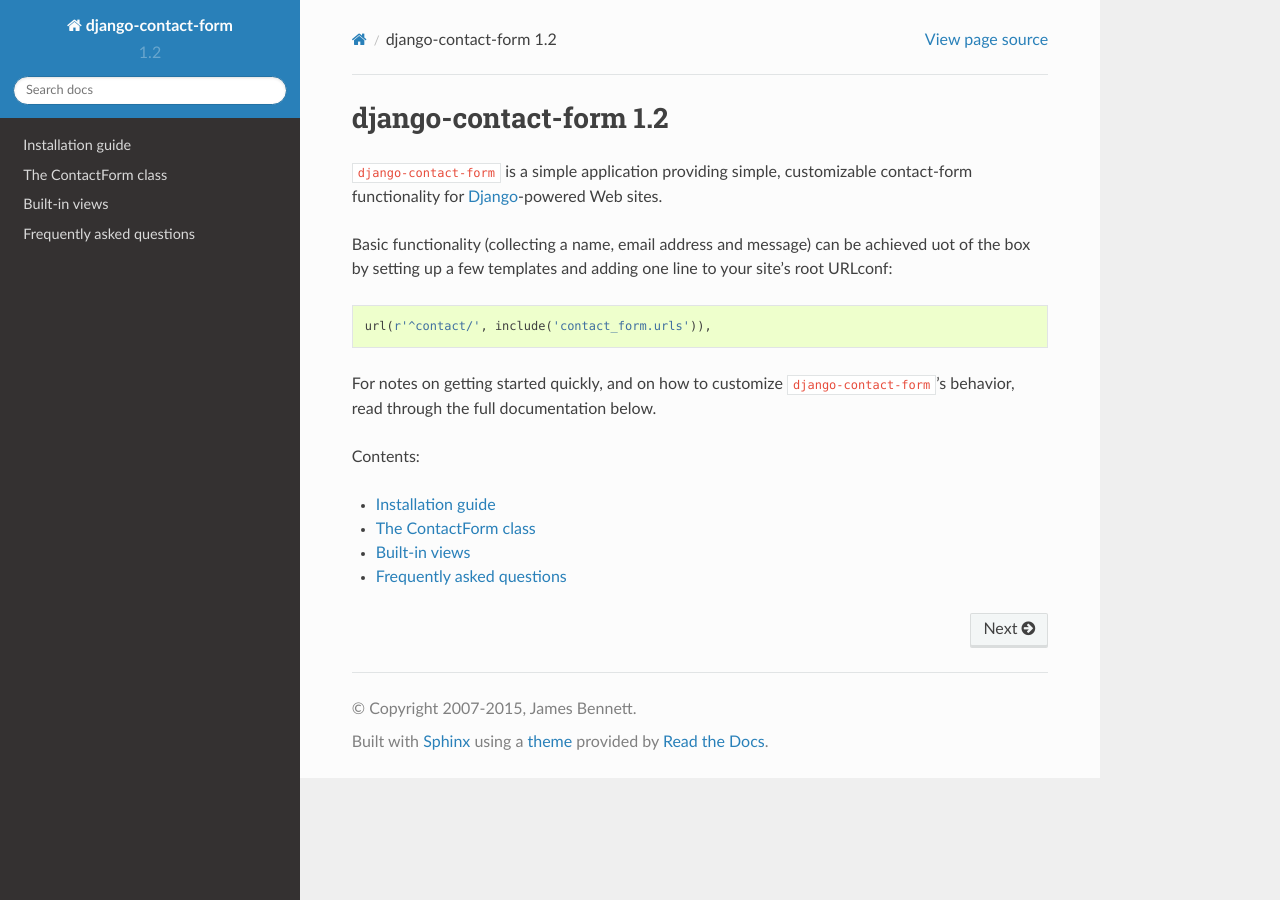
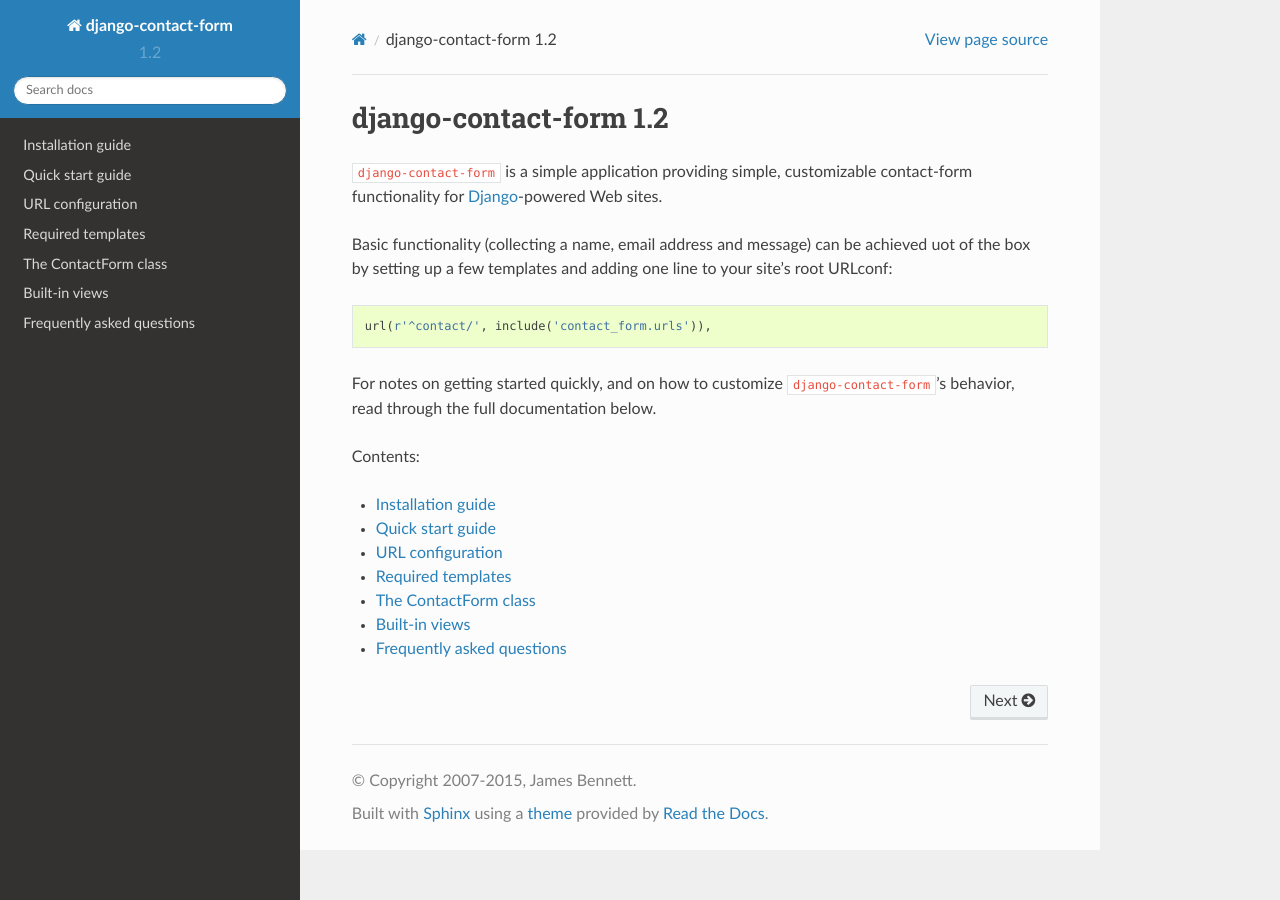
Before and after one commit to ubernostrum/django-contact-form, a Sphinx documentation site: the page built from docs/index.rst, in a window 1280 px wide. Built offline with Sphinx 7.4.7 and the Read the Docs theme 2.0.0, drawn with Linux system fonts in a browser that asks for light colours; some of the changed lines change nothing that is shown.

Commit message:
Add quickstart document.

```diff
--- a/docs/index.rst
+++ b/docs/index.rst
@@ -24,6 +24,7 @@
    :maxdepth: 1
 
    install
+   quickstart
    forms
    views
    faq
--- /dev/null
+++ b/docs/quickstart.rst
@@ -0,0 +1,100 @@
+.. _quickstart:
+
+Quick start guide
+=================
+
+First you'll need to have Django and ``django-contact-form``
+installed; for details on that, see :ref:`the installation guide
+<install>`.
+
+Once that's done, you can start setting up
+``django-contact-form``. Since it doesn't provide any database models
+or use any other application-config mechanisms, you do *not* need to
+add ``django-contact-form`` to your ``INSTALLED_APPS`` setting; you
+can simply begin using it right away.
+
+
+URL configuration
+=================
+
+The easiest way to set up the views in ``django-contact-form`` is to
+just use the provided URLconf. You can include it wherever you like in
+your site's URL configuration; for example, to have it live at the URL
+``/contact/``:
+
+.. code-block:: python
+
+    from django.conf.urls import include, url
+
+
+    urlpatterns = [
+        # ... other URL patterns for your site ...
+        url(r'^contact/', include('contact_form.urls')),
+    ]
+
+If you'll be using a custom form class, you'll need to manually set up
+your URLs so you can tell ``django-contact-form`` about your form
+class. For example:
+
+
+.. code-block:: python
+
+    from django.conf.urls import include, url
+    from django.views.generic import TemplateView
+
+    from contact_form.views import ContactFormView
+
+    from yourapp.forms import YourCustomFormClass
+
+
+    urlpatterns = [
+        # ... other URL patterns for your site ...
+        url(r'^contact/$',
+            ContactFormView.as_view(
+                form_class=YourCustomFormClass),
+            name='contact_form'),
+        url(r'^contact/sent/$',
+            TemplateView.as_view(
+                template_name='contact_form/contact_form_sent.html'),
+            name='contact_form_sent'),
+    ]
+
+
+Required templates
+==================
+
+The two views above will need two templates to be created:
+
+``contact_form/contact_form.html``
+    This is used to display the contact form. It has a
+    ``RequestContext`` (so any context processors will be applied),
+    and also provides the form instance as the context variable
+    ``form``.
+
+``contact_form/contact_form_sent.html``
+    This is used after a successful form submission, to let the user
+    know their message has been sent. It has a ``RequestContext``, but
+    provides no additional context variables of its own.
+
+You'll also need to create at least two more templates to handle the
+rendering of the message: ``contact_form/contact_form_subject.txt``
+for the subject line of the email to send, and
+``contact_form/contact_form.txt`` for the body (note that the file
+extension for these is ``.txt``, not ``.html``!). Both of these will
+receive a ``RequestContext`` with a set of variables named for the
+fields of the form (by default: ``name``, ``email`` and ``body``), as
+well as one more variable: ``site``, represneting the current site
+(either a ``Site`` or ``RequestSite`` instance, depending on whether
+Django's sites framework is installed).
+
+.. warning:: **Subject must be a single line**
+
+   In order to prevent `header injection attacks
+   <https://en.wikipedia.org/wiki/Email_injection>`_, the subject
+   *must* be only a single line of text, and Django's email framework
+   will reject any attempt to send an email with a multi-line
+   subject. So it's a good idea to ensure your
+   ``contact_form_subject.txt`` template only produces a single line
+   of output when rendered; as a precaution, however,
+   ``django-contact-form`` will split the output of this template at
+   line breaks, then forcibly re-join it into a single line of text.
```
